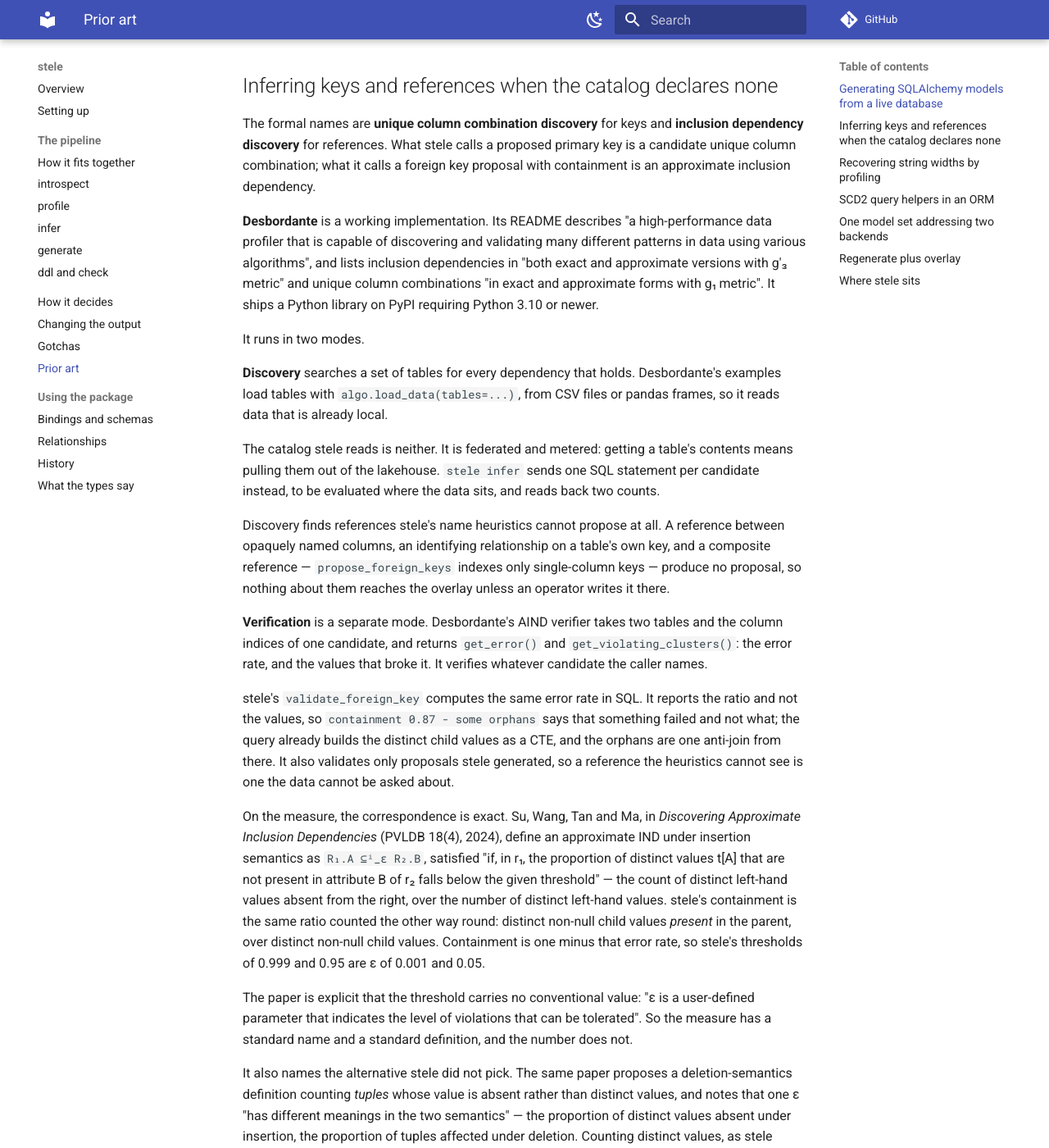
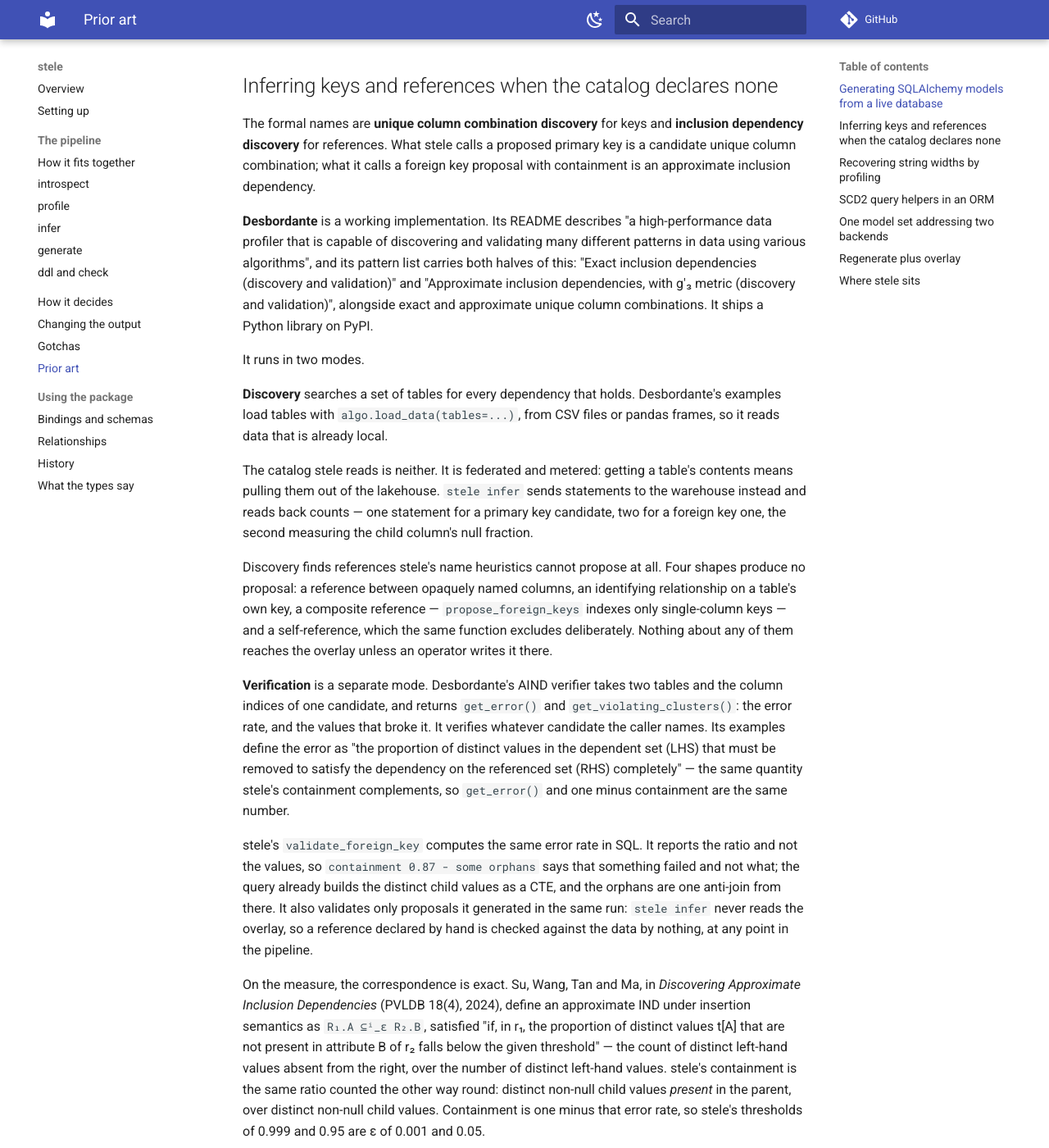
Before and after one commit to dchud/stele, an MkDocs documentation site: the page built from docs/prior-art.md, in a window 1280 px wide and 1400 px high, scrolled down 1020 px. Shown: the whole window at 82% size. Built offline with MkDocs 1.6.1 and Material for MkDocs 9.7.7, drawn with Linux system fonts in a browser that asks for light colours; comment, search, counter and statistics services are not loaded; some of the changed text lies outside the part shown.

Commit message:
docs: correct the survey's claims about stele and about its neighbours
A review pass found eleven claims that were wrong or unsupported. The page
sets a standard - every claim checked against the project's own
documentation or source - and several did not meet it.

Wrong about stele. Validation is not one statement per candidate: a primary
key proposal is one, a foreign key proposal two, the second measuring the
child's null fraction. `valid_at` does not consult `end_open`; it admits a
NULL end unconditionally, and a sentinel passes the same comparison because
it is later than any instant asked about. `infer` validates only proposals
from the same run because it never reads the overlay at all, which makes a
hand-declared reference unvalidated at every point in the pipeline, not
merely awkward to check. Self-references are a fourth shape the name
heuristics cannot propose. Databricks is not without a versioning feature;
Delta time travel versions table snapshots rather than row validity, and
does not extend to federated foreign tables.

Wrong about the neighbours. Two strings attributed to Desbordante's README
were paraphrases inside quotation marks - the exact failure the standard
exists to prevent - and the Python floor came from the README rather than
from PyPI as the sentence implied. Continuum's configuration options do not
all name generated columns; the claim that matters is that none points at
an existing table. ydata-profiling's README not listing length statistics
does not establish that the tool cannot report them, and the Great
Expectations claim needed pinning to GX Core.

Desbordante's own examples define g′₃ as "the proportion of distinct values
in the dependent set (LHS) that must be removed", which makes the
correspondence with containment verifiable against the implementation
rather than only against the paper. The page now says so.

`docs/pipeline/infer.md` carried the same query-count error inverted, and is
corrected with it.

```diff
--- a/docs/prior-art.md
+++ b/docs/prior-art.md
@@ -55,11 +55,11 @@
 
 **Desbordante** is a working implementation. Its README describes "a
 high-performance data profiler that is capable of discovering and validating
-many different patterns in data using various algorithms", and lists
-inclusion dependencies in "both exact and approximate versions with g′₃
-metric" and unique column combinations "in exact and approximate forms with
-g₁ metric". It ships a Python library on PyPI requiring Python 3.10 or
-newer.
+many different patterns in data using various algorithms", and its pattern
+list carries both halves of this: "Exact inclusion dependencies (discovery
+and validation)" and "Approximate inclusion dependencies, with g′₃ metric
+(discovery and validation)", alongside exact and approximate unique column
+combinations. It ships a Python library on PyPI.
 
 It runs in two modes.
 
@@ -69,26 +69,33 @@
 
 The catalog stele reads is neither. It is federated and metered: getting a
 table's contents means pulling them out of the lakehouse. `stele infer`
-sends one SQL statement per candidate instead, to be evaluated where the
-data sits, and reads back two counts.
+sends statements to the warehouse instead and reads back counts — one
+statement for a primary key candidate, two for a foreign key one, the second
+measuring the child column's null fraction.
 
-Discovery finds references stele's name heuristics cannot propose at all. A
-reference between opaquely named columns, an identifying relationship on a
-table's own key, and a composite reference — `propose_foreign_keys` indexes
-only single-column keys — produce no proposal, so nothing about them reaches
-the overlay unless an operator writes it there.
+Discovery finds references stele's name heuristics cannot propose at all.
+Four shapes produce no proposal: a reference between opaquely named columns,
+an identifying relationship on a table's own key, a composite reference —
+`propose_foreign_keys` indexes only single-column keys — and a
+self-reference, which the same function excludes deliberately. Nothing about
+any of them reaches the overlay unless an operator writes it there.
 
 **Verification** is a separate mode. Desbordante's AIND verifier takes two
 tables and the column indices of one candidate, and returns `get_error()`
 and `get_violating_clusters()`: the error rate, and the values that broke
-it. It verifies whatever candidate the caller names.
+it. It verifies whatever candidate the caller names. Its examples define the
+error as "the proportion of distinct values in the dependent set (LHS) that
+must be removed to satisfy the dependency on the referenced set (RHS)
+completely" — the same quantity stele's containment complements, so
+`get_error()` and one minus containment are the same number.
 
 stele's `validate_foreign_key` computes the same error rate in SQL. It
 reports the ratio and not the values, so `containment 0.87 - some orphans`
 says that something failed and not what; the query already builds the
 distinct child values as a CTE, and the orphans are one anti-join from
-there. It also validates only proposals stele generated, so a reference the
-heuristics cannot see is one the data cannot be asked about.
+there. It also validates only proposals it generated in the same run:
+`stele infer` never reads the overlay, so a reference declared by hand is
+checked against the data by nothing, at any point in the pipeline.
 
 On the measure, the correspondence is exact. Su, Wang, Tan and Ma, in
 *Discovering Approximate Inclusion Dependencies* (PVLDB 18(4), 2024), define
@@ -129,18 +136,18 @@
 **ydata-profiling**'s README states a goal of "a one-line Exploratory Data
 Analysis (EDA) experience", with text analysis covering "most common
 categories (uppercase, lowercase, separator), scripts (Latin, Cyrillic) and
-blocks (ASCII, Cyrilic)". It does not list string length statistics among
-those features, and describes no output aimed at schema or DDL decisions —
-the artefact is an HTML or JSON report for a person.
+blocks (ASCII, Cyrilic)". Its README does not list length statistics among
+those features; what it describes producing is an HTML or JSON report for a
+person to read.
 
-**Great Expectations** is aimed at the opposite direction. Its repository
-describes "Expectations: expressive and extensible unit tests for your
-data" — assertions about properties you already know, checked on new data,
-rather than measurements of properties you do not.
+**Great Expectations** points the other way. Its repository describes GX
+Core's "Expectations: expressive and extensible unit tests for your data" —
+assertions about properties you already know, checked against new data.
 
 stele's `profile` step samples an observed maximum length and rounds it up
-to a bucket in order to pick an `NVARCHAR(n)`. Neither tool produces that
-number, and neither takes a schema decision as output.
+to a bucket in order to pick an `NVARCHAR(n)`. The rounding and the width
+are the parts no report hands over: a profiler's output is read by a person,
+and stele's is read by the type mapper.
 
 ## SCD2 query helpers in an ORM
 
@@ -177,14 +183,18 @@
 That predicate is stele's. `HistoryMixin.valid_at` under the default
 half-open interval is `start <= at AND (end IS NULL OR end > at)` — the same
 comparison, with `NULL` admitted as an open end because a mirrored SCD2
-table usually marks the current row that way rather than with a maximum
-sentinel. stele reads both, through `end_open`.
+table usually marks the current row that way. A catalog that marks it with a
+maximum sentinel instead needs no special case here: the sentinel is later
+than any instant asked about, so it passes the same comparison. `end_open`
+is read by `current()`, not by `valid_at`.
 
 Why stele is not simply temporal tables: in SQL Server's design the engine
 owns the history and writes to it on every modification. stele's history is
-written by a source system it does not control and never writes to, and the
-other backend is Databricks, which has no equivalent feature — so the same
-model set could not use it and still address both.
+written by a source system it does not control and never writes to. The
+other backend is Databricks, whose Delta time travel versions a table's
+snapshots rather than a row's validity, and does not extend to federated
+foreign tables — so the same model set could not use system versioning and
+still address both.
 
 `FOR SYSTEM_TIME` has five subclauses: `AS OF`, `FROM`/`TO`, `BETWEEN`,
 `CONTAINED IN` and `ALL`. `as_of` implements `AS OF`. `versions_of` returns
```
Also changed, not shown: other parts of docs/prior-art.md (+1 -2 lines), docs/pipeline/infer.md (+1 -1 lines), 1 other file.
